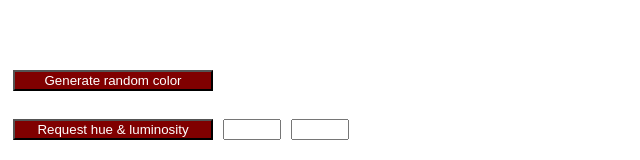
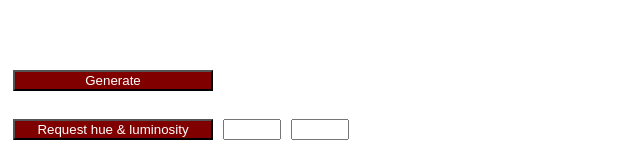
Before and after one commit to claramrk/react-random-color-generator, a React app: page / in a window 1280 px wide. Shown: the part 151-311 px from the top of the page, without its empty margins (0-640 px from the left). Built offline with nearby package versions, Linux system fonts and the light colour scheme.

Commit message:
Update button

```diff
--- a/src/App.js
+++ b/src/App.js
@@ -38,7 +38,7 @@ export default function App() {
             margin: '5px',
           }}
         >
-          Generate random color
+          Generate
         </button>
 
         <br />
```
